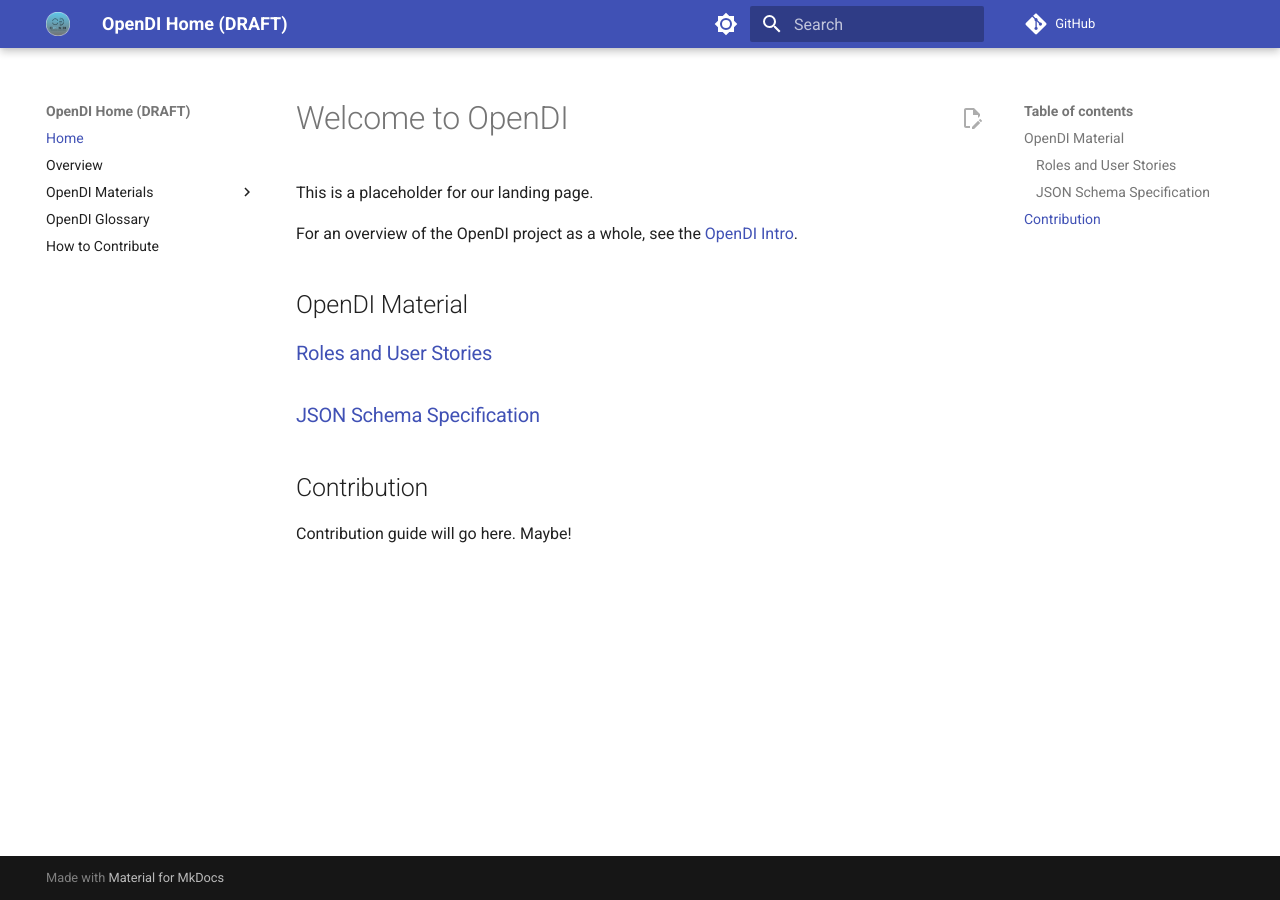
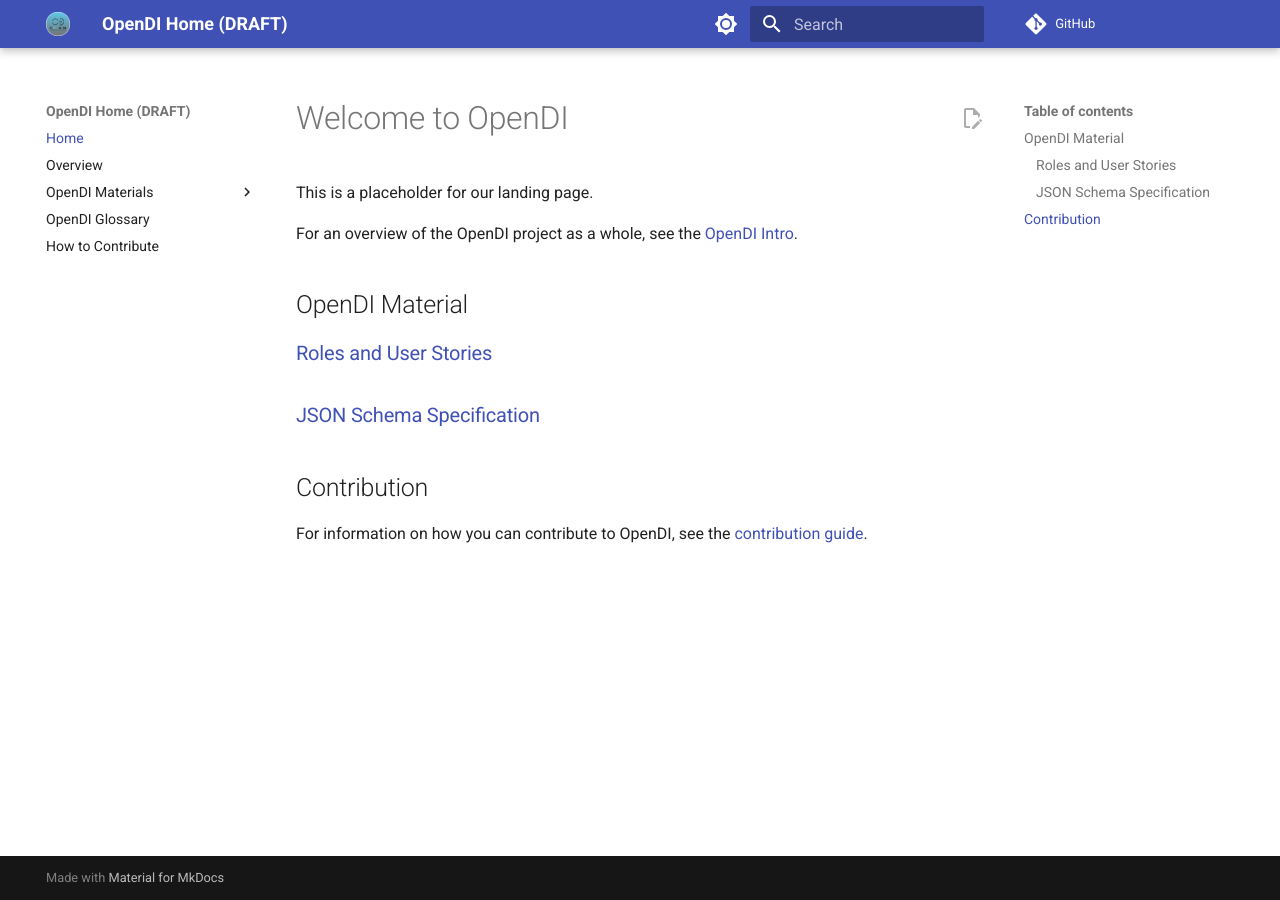
Before and after one commit to IAmKelDev/draft-opendi-home, an MkDocs documentation site: the page built from docs/index.md, in a window 1280 px wide. Built offline with MkDocs 1.6.1 and Material for MkDocs 9.7.7, drawn with Linux system fonts in a browser that asks for light colours; comment, search, counter and statistics services are not loaded.

Commit message:
Minor change to homepage contribution ref
Updated the homepage's placeholder reference to contribution guide with a more accurate one.
This is mostly to test the merge-related Action changes.

```diff
--- a/docs/index.md
+++ b/docs/index.md
@@ -12,4 +12,4 @@ For an overview of the OpenDI project as a whole, see the [OpenDI Intro](./OpenD
 
 ## Contribution
 
-Contribution guide will go here. Maybe!
+For information on how you can contribute to OpenDI, see the [contribution guide](./How%20To%20Contribute.md).
```
